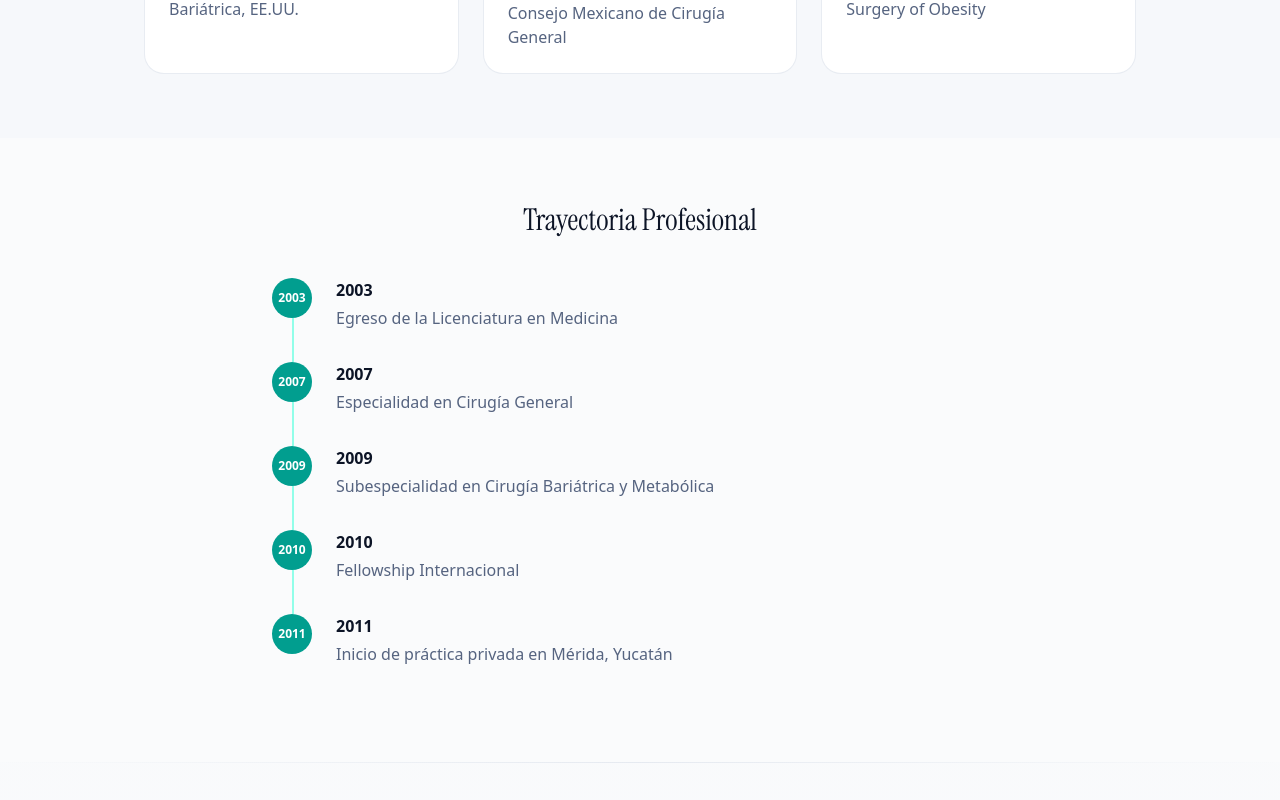
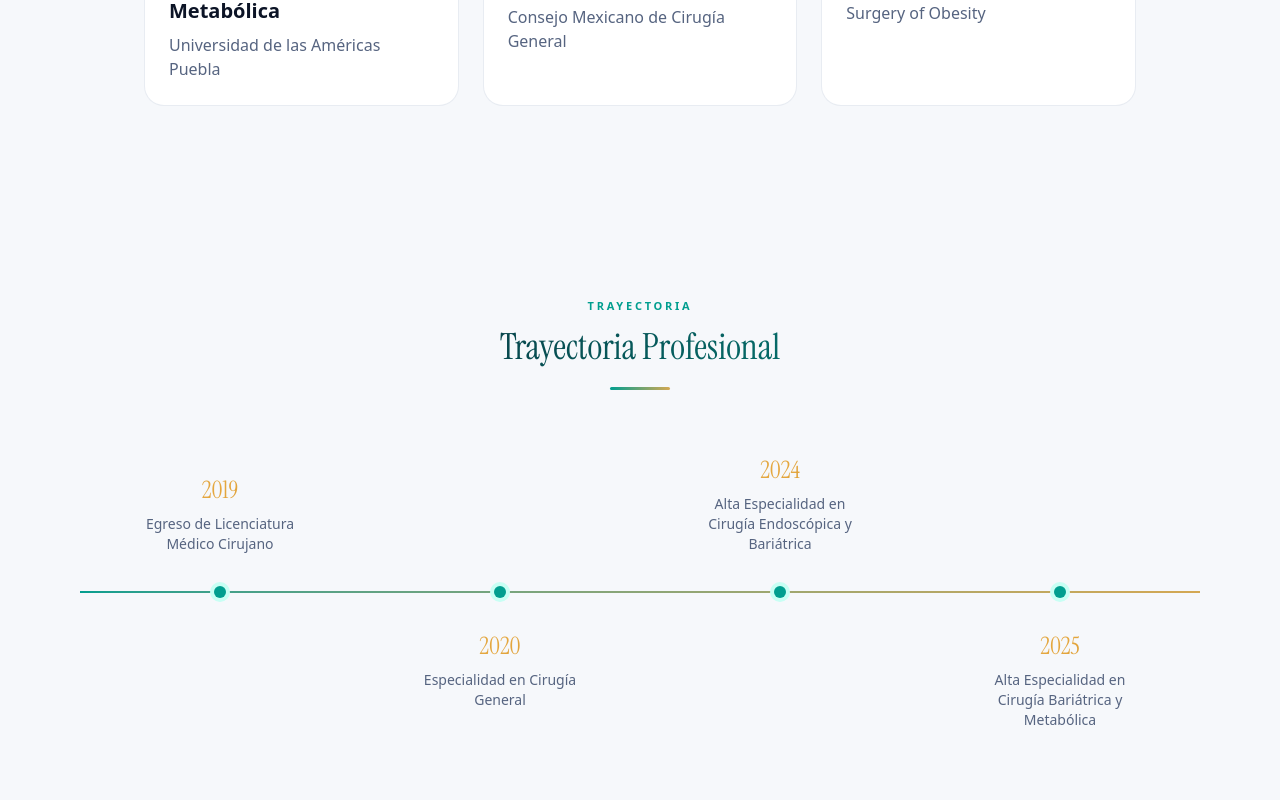
Before and after one commit to jorgearuv/drmarioruvalcaba, a Next.js app: page /sobre-el-doctor in a window 1280 px wide. Shown: the part 1400-2200 px from the top of the page. Built offline with nearby package versions, Linux system fonts and the light colour scheme.

Commit message:
fix: update real data for about page

```diff
--- a/components/sections/DoctorBio.tsx
+++ b/components/sections/DoctorBio.tsx
@@ -5,23 +5,23 @@ const CREDENTIALS = [
   {
     icon: '\u{1F393}',
     title: 'Médico Cirujano',
-    institution: 'Universidad Autónoma de Yucatán',
+    institution: 'Universidad Autónoma de Guadalajara',
   },
   {
     icon: '\u{1F3E5}',
     title: 'Especialidad en Cirugía General',
-    institution: 'Hospital General de México',
+    institution: 'Universidad Autónoma de Yucatán',
   },
   {
     icon: '\u2695\uFE0F',
-    title: 'Subespecialidad en Cirugía Bariátrica',
+    title: 'Alta Especialidad en Cirugía Endoscópica y Robótica',
     institution:
-      'Instituto Nacional de Ciencias Médicas y Nutrición Salvador Zubirán',
+      'Centro de Formación en Cirugía de Mínima Invasión, CDMX',
   },
   {
     icon: '\u{1F30D}',
-    title: 'Fellowship Internacional',
-    institution: 'Centro de Excelencia en Cirugía Bariátrica, EE.UU.',
+    title: 'Alta Especialidad en Cirugía Bariátrica y Metabólica',
+    institution: 'Universidad de las Américas Puebla',
   },
   {
     icon: '\u2705',
@@ -36,16 +36,15 @@ const CREDENTIALS = [
 ] as const
 
 const TIMELINE = [
-  { year: '2003', description: 'Egreso de la Licenciatura en Medicina' },
-  { year: '2007', description: 'Especialidad en Cirugía General' },
+  { year: '2019', description: 'Egreso de Licenciatura Médico Cirujano' },
+  { year: '2020', description: 'Especialidad en Cirugía General' },
   {
-    year: '2009',
-    description: 'Subespecialidad en Cirugía Bariátrica y Metabólica',
+    year: '2024',
+    description: 'Alta Especialidad en Cirugía Endoscópica y Bariátrica',
   },
-  { year: '2010', description: 'Fellowship Internacional' },
   {
-    year: '2011',
-    description: 'Inicio de práctica privada en Mérida, Yucatán',
+    year: '2025',
+    description: 'Alta Especialidad en Cirugía Bariátrica y Metabólica',
   },
 ] as const
 
@@ -131,32 +130,75 @@ export default function DoctorBio() {
       </section>
 
       {/* Training Timeline */}
-      <section className="py-16">
-        <div className="max-w-3xl mx-auto px-4">
-          <h2 className="text-center font-display text-3xl text-navy-900">
+      <section className="py-20 md:py-32 bg-navy-50">
+        <div className="max-w-6xl mx-auto px-4">
+          {/* Section Header */}
+          <div className="text-center">
+            <p className="text-[11px] font-semibold uppercase tracking-[0.25em] text-teal-600">
+              Trayectoria
+            </p>
+            <h2 className="font-display text-3xl md:text-4xl heading-gradient mt-3">
               Trayectoria Profesional
             </h2>
-
-          <div className="space-y-0 mt-10">
-            {TIMELINE.map((timelineItem, itemIndex) => (
-              <div key={timelineItem.year} className="flex gap-6 relative">
-                {/* Year circle */}
-                <div className="h-10 w-10 rounded-full bg-teal-600 text-white font-bold flex items-center justify-center text-xs flex-shrink-0">
-                  {timelineItem.year}
+            <div className="section-divider mx-auto mt-5" />
           </div>
 
-                {/* Connecting line */}
-                {itemIndex < TIMELINE.length - 1 && (
-                  <div className="absolute left-5 top-10 bottom-0 w-0.5 bg-teal-200" />
-                )}
+          {/* Desktop Timeline */}
+          <div className="hidden md:block mt-16">
+            <div className="relative grid grid-cols-4 grid-rows-[1fr_auto_1fr]">
+              {/* Horizontal gradient line — sits in the middle row */}
+              <div className="absolute left-0 right-0 top-1/2 h-0.5 bg-linear-to-r from-teal-600 to-gold-500 -translate-y-1/2 pointer-events-none" />
 
-                {/* Content */}
-                <div className="pb-8">
-                  <p className="font-bold text-navy-900">{timelineItem.year}</p>
-                  <p className="text-navy-600 mt-1">
+              {TIMELINE.map((timelineItem, itemIndex) => {
+                const isAbove = itemIndex % 2 === 0
+                return (
+                  <div
+                    key={timelineItem.year}
+                    className="col-start-auto row-span-3 grid grid-rows-subgrid items-end text-center"
+                  >
+                    {/* Row 1: above content */}
+                    <div className={`pb-6 ${isAbove ? '' : 'invisible'}`}>
+                      <p className="text-2xl font-display heading-gold">
+                        {timelineItem.year}
+                      </p>
+                      <p className="text-sm text-navy-600 mt-2 max-w-45 mx-auto">
                         {timelineItem.description}
                       </p>
                     </div>
+
+                    {/* Row 2: dot on line */}
+                    <div className="flex justify-center py-2">
+                      <div className="w-3 h-3 rounded-full bg-teal-600 ring-4 ring-teal-100 relative z-10" />
+                    </div>
+
+                    {/* Row 3: below content */}
+                    <div className={`pt-6 self-start ${isAbove ? 'invisible' : ''}`}>
+                      <p className="text-2xl font-display heading-gold">
+                        {timelineItem.year}
+                      </p>
+                      <p className="text-sm text-navy-600 mt-2 max-w-45 mx-auto">
+                        {timelineItem.description}
+                      </p>
+                    </div>
+                  </div>
+                )
+              })}
+            </div>
+          </div>
+
+          {/* Mobile Timeline */}
+          <div className="md:hidden mt-10 space-y-4">
+            {TIMELINE.map(timelineItem => (
+              <div
+                key={timelineItem.year}
+                className="card-premium bg-white rounded-2xl p-6 border-l-2 border-teal-600"
+              >
+                <p className="text-xl font-display heading-gold">
+                  {timelineItem.year}
+                </p>
+                <p className="text-navy-600 mt-2">
+                  {timelineItem.description}
+                </p>
               </div>
             ))}
           </div>
```
Lines whose indentation alone changed are shown as unchanged.
